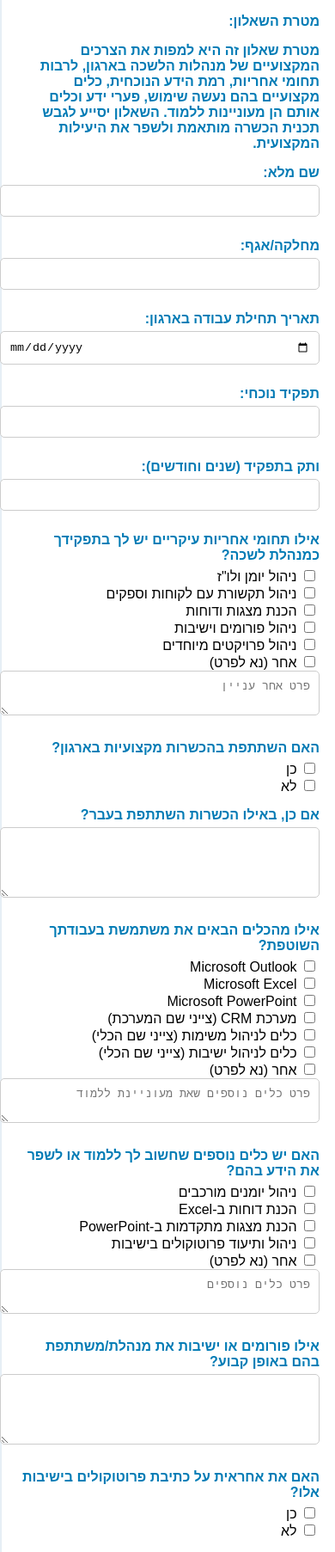
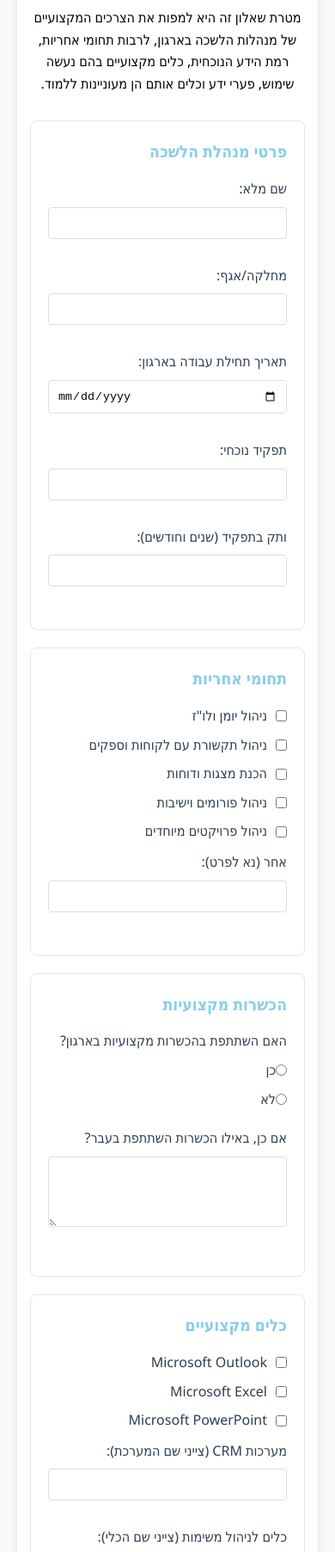
Before and after one commit to Doritat/office-management, a plain HTML site: page index.html in a window 390 px wide. Shown: the part 195-2000 px from the top of the page at 86% size. Drawn offline with Linux system fonts and the light colour scheme.

Commit message:
Add files via upload

```diff
--- a/index.html
+++ b/index.html
@@ -1,257 +1,265 @@
 <!DOCTYPE html>
-<html lang="he" dir="rtl">
+<html dir="rtl" lang="he">
 <head>
     <meta charset="UTF-8">
     <meta name="viewport" content="width=device-width, initial-scale=1.0">
-    <title>שאלון מיפוי למנהלות לשכה</title>
+    <title>שאלון מיפוי מנהלות לשכה</title>
     <style>
-        body {
-            font-family: Arial, sans-serif;
-            background-color: #f0f8ff;
+        * {
+            box-sizing: border-box;
             margin: 0;
             padding: 0;
+        }
+
+        body {
+            font-family: 'Segoe UI', Tahoma, Geneva, Verdana, sans-serif;
+            line-height: 1.6;
+            background-color: #f8f9fa;
             direction: rtl;
-            text-align: right;
+            padding: 20px;
         }
+
         .container {
-            max-width: 600px;
-            margin: 20px auto;
+            max-width: 800px;
+            margin: 0 auto;
+            background: white;
             padding: 20px;
-            background-color: #ffffff;
             border-radius: 10px;
-            box-shadow: 0 0 10px rgba(0, 0, 0, 0.1);
+            box-shadow: 0 2px 10px rgba(0,0,0,0.1);
         }
+
+        .header {
+            text-align: center;
+            margin-bottom: 30px;
+        }
+
+        .header img {
+            max-width: 200px;
+            height: auto;
+            margin-bottom: 20px;
+        }
+
         h1 {
+            color: #2c3e50;
+            margin-bottom: 20px;
             text-align: center;
-            color: #007bb5;
         }
-        p {
-            font-weight: bold;
-            color: #007bb5;
+
+        .section {
+            background-color: #fff;
+            padding: 20px;
+            margin-bottom: 20px;
+            border-radius: 8px;
+            border: 1px solid #e1e8ed;
         }
-        .question {
+
+        .section-title {
+            color: #87CEEB;
             margin-bottom: 15px;
+            font-size: 1.2em;
         }
+
+        .form-group {
+            margin-bottom: 20px;
+        }
+
         label {
             display: block;
-            margin-bottom: 5px;
-            font-weight: bold;
-            color: #007bb5;
+            margin-bottom: 8px;
+            color: #2c3e50;
         }
-        input[type="text"], input[type="date"], select, textarea {
+
+        input[type="text"],
+        input[type="date"],
+        textarea {
             width: 100%;
             padding: 10px;
+            border: 1px solid #ddd;
+            border-radius: 4px;
             margin-bottom: 10px;
-            border: 1px solid #ccc;
-            border-radius: 5px;
+            direction: rtl;
         }
-        input[type="checkbox"] {
-            margin-right: 5px;
+
+        .checkbox-group {
+            margin-bottom: 10px;
         }
-        .btn-submit {
-            display: block;
-            width: 100%;
-            padding: 10px;
-            background-color: #ff69b4;
-            color: #ffffff;
-            border: none;
-            border-radius: 5px;
-            font-size: 16px;
+
+        .checkbox-label {
+            display: flex;
+            align-items: center;
+            margin-bottom: 8px;
             cursor: pointer;
         }
-        .btn-submit:hover {
-            background-color: #ff85c1;
+
+        input[type="checkbox"] {
+            margin-left: 10px;
         }
-        .header-img {
+
+        button[type="submit"] {
+            background-color: #FFB6C1;
+            color: white;
+            padding: 12px 24px;
+            border: none;
+            border-radius: 4px;
+            cursor: pointer;
             width: 100%;
-            border-radius: 10px;
-            margin-bottom: 20px;
+            font-size: 1.1em;
+            margin-top: 20px;
+        }
+
+        button[type="submit"]:hover {
+            background-color: #ff9eb5;
+        }
+
+        @media (max-width: 768px) {
+            .container {
+                padding: 15px;
+            }
         }
     </style>
 </head>
 <body>
     <div class="container">
+        <div class="header">
+            <img src="/api/placeholder/200/150" alt="מיפוי מנהלות לשכה">
             <h1>שאלון מיפוי למנהלות לשכה</h1>
-        <img src="/mnt/data/photo-1524758631624-e2822e304c36.jfif" alt="מיפוי למנהלות לשכה" class="header-img">
-        <p>מטרת השאלון:</p>
-        <p>מטרת שאלון זה היא למפות את הצרכים המקצועיים של מנהלות הלשכה בארגון, לרבות תחומי אחריות, רמת הידע הנוכחית, כלים מקצועיים בהם נעשה שימוש, פערי ידע וכלים אותם הן מעוניינות ללמוד. השאלון יסייע לגבש תכנית הכשרה מותאמת ולשפר את היעילות המקצועית.</p>
-
-        <div class="question">
-            <label>שם מלא:</label>
-            <input type="text" name="full_name" required>
+            <p>מטרת שאלון זה היא למפות את הצרכים המקצועיים של מנהלות הלשכה בארגון, לרבות תחומי אחריות, רמת הידע הנוכחית, כלים מקצועיים בהם נעשה שימוש, פערי ידע וכלים אותם הן מעוניינות ללמוד.</p>
         </div>
 
-        <div class="question">
-            <label>מחלקה/אגף:</label>
-            <input type="text" name="department" required>
+        <form id="surveyForm">
+            <div class="section">
+                <h2 class="section-title">פרטי מנהלת הלשכה</h2>
+                <div class="form-group">
+                    <label for="fullName">שם מלא:</label>
+                    <input type="text" id="fullName" name="fullName" required>
                 </div>
-
-        <div class="question">
-            <label>תאריך תחילת עבודה בארגון:</label>
-            <input type="date" name="start_date" required>
+                <div class="form-group">
+                    <label for="department">מחלקה/אגף:</label>
+                    <input type="text" id="department" name="department" required>
                 </div>
-
-        <div class="question">
-            <label>תפקיד נוכחי:</label>
-            <input type="text" name="position" required>
+                <div class="form-group">
+                    <label for="startDate">תאריך תחילת עבודה בארגון:</label>
+                    <input type="date" id="startDate" name="startDate" required>
                 </div>
-
-        <div class="question">
-            <label>ותק בתפקיד (שנים וחודשים):</label>
-            <input type="text" name="experience" required>
+                <div class="form-group">
+                    <label for="currentRole">תפקיד נוכחי:</label>
+                    <input type="text" id="currentRole" name="currentRole" required>
                 </div>
-
-        <div class="question">
-            <label>אילו תחומי אחריות עיקריים יש לך בתפקידך כמנהלת לשכה?</label>
-            <div>
-                <input type="checkbox" name="responsibilities" value="ניהול יומן ולו״ז">
-                ניהול יומן ולו"ז
-            </div>
-            <div>
-                <input type="checkbox" name="responsibilities" value="ניהול תקשורת עם לקוחות וספקים">
-                ניהול תקשורת עם לקוחות וספקים
-            </div>
-            <div>
-                <input type="checkbox" name="responsibilities" value="הכנת מצגות ודוחות">
-                הכנת מצגות ודוחות
-            </div>
-            <div>
-                <input type="checkbox" name="responsibilities" value="ניהול פורומים וישיבות">
-                ניהול פורומים וישיבות
-            </div>
-            <div>
-                <input type="checkbox" name="responsibilities" value="ניהול פרויקטים מיוחדים">
-                ניהול פרויקטים מיוחדים
-            </div>
-            <div>
-                <input type="checkbox" name="responsibilities" value="אחר">
-                אחר (נא לפרט)
-            </div>
-            <textarea name="other_responsibilities" rows="2" placeholder="פרט אחר עניין"></textarea>
-        </div>
-
-        <div class="question">
-            <label>האם השתתפת בהכשרות מקצועיות בארגון?</label>
-            <div>
-                <input type="checkbox" name="training" value="כן">
-                כן
-            </div>
-            <div>
-                <input type="checkbox" name="training" value="לא">
-                לא
+                <div class="form-group">
+                    <label for="experience">ותק בתפקיד (שנים וחודשים):</label>
+                    <input type="text" id="experience" name="experience" required>
                 </div>
             </div>
 
-        <div class="question">
-            <label>אם כן, באילו הכשרות השתתפת בעבר?</label>
-            <textarea name="training_details" rows="4"></textarea>
+            <div class="section">
+                <h2 class="section-title">תחומי אחריות</h2>
+                <div class="checkbox-group">
+                    <label class="checkbox-label">
+                        <input type="checkbox" name="responsibilities" value="calendar">
+                        ניהול יומן ולו"ז
+                    </label>
+                    <label class="checkbox-label">
+                        <input type="checkbox" name="responsibilities" value="communication">
+                        ניהול תקשורת עם לקוחות וספקים
+                    </label>
+                    <label class="checkbox-label">
+                        <input type="checkbox" name="responsibilities" value="presentations">
+                        הכנת מצגות ודוחות
+                    </label>
+                    <label class="checkbox-label">
+                        <input type="checkbox" name="responsibilities" value="meetings">
+                        ניהול פורומים וישיבות
+                    </label>
+                    <label class="checkbox-label">
+                        <input type="checkbox" name="responsibilities" value="projects">
+                        ניהול פרויקטים מיוחדים
+                    </label>
                 </div>
-
-        <div class="question">
-            <label>אילו מהכלים הבאים את משתמשת בעבודתך השוטפת?</label>
-            <div>
-                <input type="checkbox" name="tools" value="Microsoft Outlook">
-                Microsoft Outlook
-            </div>
-            <div>
-                <input type="checkbox" name="tools" value="Microsoft Excel">
-                Microsoft Excel
-            </div>
-            <div>
-                <input type="checkbox" name="tools" value="Microsoft PowerPoint">
-                Microsoft PowerPoint
-            </div>
-            <div>
-                <input type="checkbox" name="tools" value="מערכת CRM">
-                מערכת CRM (צייני שם המערכת)
-            </div>
-            <div>
-                <input type="checkbox" name="tools" value="כלים לניהול משימות">
-                כלים לניהול משימות (צייני שם הכלי)
-            </div>
-            <div>
-                <input type="checkbox" name="tools" value="כלים לניהול ישיבות">
-                כלים לניהול ישיבות (צייני שם הכלי)
-            </div>
-            <div>
-                <input type="checkbox" name="tools" value="אחר">
-                אחר (נא לפרט)
-            </div>
-            <textarea name="other_tools" rows="2" placeholder="פרט כלים נוספים שאת מעוניינת ללמוד"></textarea>
-        </div>
-
-        <div class="question">
-            <label>האם יש כלים נוספים שחשוב לך ללמוד או לשפר את הידע בהם?</label>
-            <div>
-                <input type="checkbox" name="tools_to_learn" value="ניהול יומנים מורכבים">
-                ניהול יומנים מורכבים
-            </div>
-            <div>
-                <input type="checkbox" name="tools_to_learn" value="הכנת דוחות ב-Excel">
-                הכנת דוחות ב-Excel
-            </div>
-            <div>
-                <input type="checkbox" name="tools_to_learn" value="הכנת מצגות מתקדמות ב-PowerPoint">
-                הכנת מצגות מתקדמות ב-PowerPoint
-            </div>
-            <div>
-                <input type="checkbox" name="tools_to_learn" value="ניהול ותיעוד פרוטוקולים בישיבות">
-                ניהול ותיעוד פרוטוקולים בישיבות
-            </div>
-            <div>
-                <input type="checkbox" name="tools_to_learn" value="אחר">
-                אחר (נא לפרט)
-            </div>
-            <textarea name="other_tools_to_learn" rows="2" placeholder="פרט כלים נוספים"></textarea>
-        </div>
-
-        <div class="question">
-            <label>אילו פורומים או ישיבות את מנהלת/משתתפת בהם באופן קבוע?</label>
-            <textarea name="forums" rows="4"></textarea>
-        </div>
-
-        <div class="question">
-            <label>האם את אחראית על כתיבת פרוטוקולים בישיבות אלו?</label>
-            <div>
-                <input type="checkbox" name="protocols" value="כן">
-                כן
-            </div>
-            <div>
-                <input type="checkbox" name="protocols" value="לא">
-                לא
+                <div class="form-group">
+                    <label for="otherResponsibilities">אחר (נא לפרט):</label>
+                    <input type="text" id="otherResponsibilities" name="otherResponsibilities">
                 </div>
             </div>
 
-        <div class="question">
-            <label>מה לדעתך יוכל לשפר את עבודתך כמנהלת לשכה?</label>
-            <textarea name="improvements" rows="4"></textarea>
+            <div class="section">
+                <h2 class="section-title">הכשרות מקצועיות</h2>
+                <div class="form-group">
+                    <label>האם השתתפת בהכשרות מקצועיות בארגון?</label>
+                    <label class="checkbox-label">
+                        <input type="radio" name="training" value="yes" required>
+                        כן
+                    </label>
+                    <label class="checkbox-label">
+                        <input type="radio" name="training" value="no" required>
+                        לא
+                    </label>
+                </div>
+                <div class="form-group">
+                    <label for="pastTraining">אם כן, באילו הכשרות השתתפת בעבר?</label>
+                    <textarea id="pastTraining" name="pastTraining" rows="4"></textarea>
+                </div>
             </div>
 
-        <div class="question">
-            <label>האם יש הכשרות נוספות שיכולות לעזור לך בעבודתך?</label>
-            <textarea name="additional_training" rows="4"></textarea>
+            <div class="section">
+                <h2 class="section-title">כלים מקצועיים</h2>
+                <div class="checkbox-group">
+                    <label class="checkbox-label">
+                        <input type="checkbox" name="tools" value="outlook">
+                        Microsoft Outlook
+                    </label>
+                    <label class="checkbox-label">
+                        <input type="checkbox" name="tools" value="excel">
+                        Microsoft Excel
+                    </label>
+                    <label class="checkbox-label">
+                        <input type="checkbox" name="tools" value="powerpoint">
+                        Microsoft PowerPoint
+                    </label>
+                </div>
+                <div class="form-group">
+                    <label for="crmSystem">מערכות CRM (צייני שם המערכת):</label>
+                    <input type="text" id="crmSystem" name="crmSystem">
+                </div>
+                <div class="form-group">
+                    <label for="taskTools">כלים לניהול משימות (צייני שם הכלי):</label>
+                    <input type="text" id="taskTools" name="taskTools">
+                </div>
             </div>
 
-        <div class="question">
-            <label>האם יש לך הצעות לשיפור תהליכי העבודה במשרד?</label>
-            <textarea name="process_improvements" rows="4"></textarea>
+            <div class="section">
+                <h2 class="section-title">צרכים ולמידה עתידית</h2>
+                <div class="form-group">
+                    <label for="improvement">מה לדעתך יוכל לשפר את עבודתך כמנהלת לשכה?</label>
+                    <textarea id="improvement" name="improvement" rows="4"></textarea>
+                </div>
+                <div class="form-group">
+                    <label for="suggestedTraining">האם יש הכשרות נוספות שיכולות לעזור לך בעבודתך?</label>
+                    <textarea id="suggestedTraining" name="suggestedTraining" rows="4"></textarea>
+                </div>
+                <div class="form-group">
+                    <label for="suggestions">האם יש לך הצעות לשיפור תהליכי העבודה במשרד?</label>
+                    <textarea id="suggestions" name="suggestions" rows="4"></textarea>
+                </div>
             </div>
 
-        <div class="question">
-            <label>אישור מנהל ישיר</label>
-            <label>שם המנהל:</label>
-            <input type="text" name="manager_name" required>
-
-            <label>חתימה:</label>
-            <input type="text" name="signature" required>
-
-            <label>תאריך:</label>
-            <input type="date" name="date" required>
+            <div class="section">
+                <h2 class="section-title">אישור מנהל ישיר</h2>
+                <div class="form-group">
+                    <label for="managerName">שם המנהל:</label>
+                    <input type="text" id="managerName" name="managerName" required>
+                </div>
+                <div class="form-group">
+                    <label for="signature">חתימה:</label>
+                    <input type="text" id="signature" name="signature" required>
+                </div>
+                <div class="form-group">
+                    <label for="date">תאריך:</label>
+                    <input type="date" id="date" name="date" required>
+                </div>
             </div>
 
-        <p>תודה רבה על מילוי השאלון! השאלון נועד לעזור לנו להתאים עבורך את הכלים וההכשרות הנדרשות כדי לסייע לך להצליח בתפקידך בצורה מיטבית.</p>
-
-        <button type="submit" class="btn-submit">שלח</button>
+            <button type="submit">שליחת השאלון</button>
+        </form>
     </div>
 </body>
 </html>
```
Lines whose indentation alone changed are shown as unchanged.
